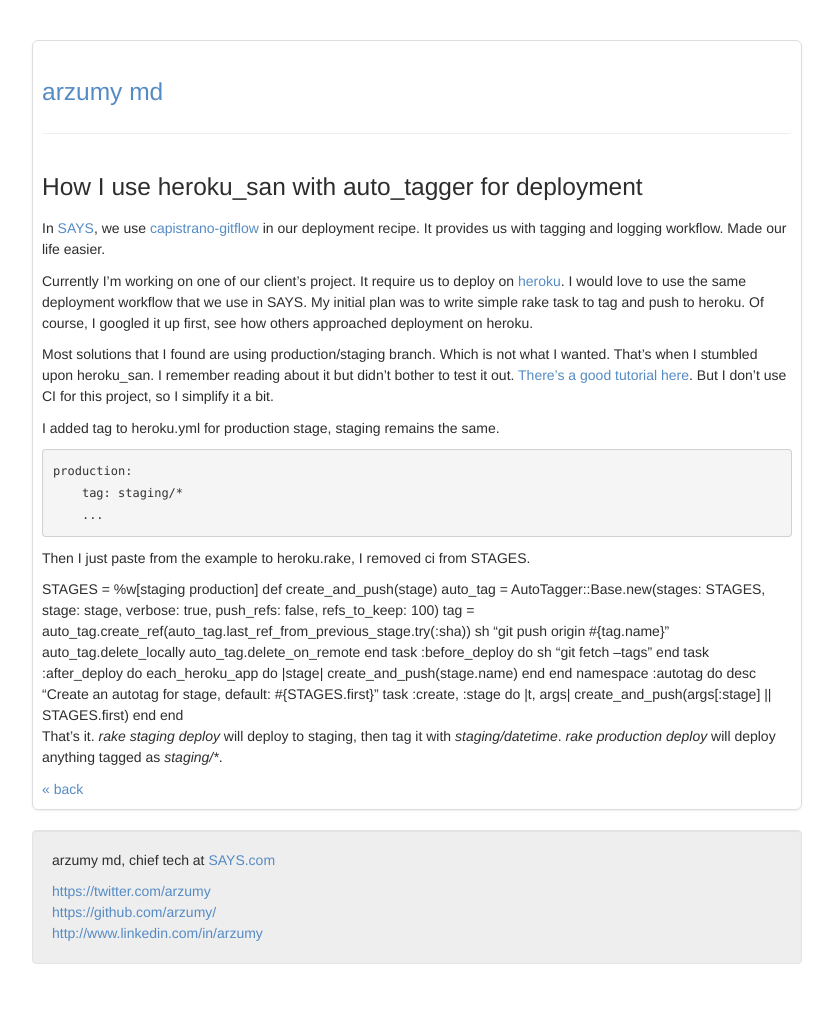
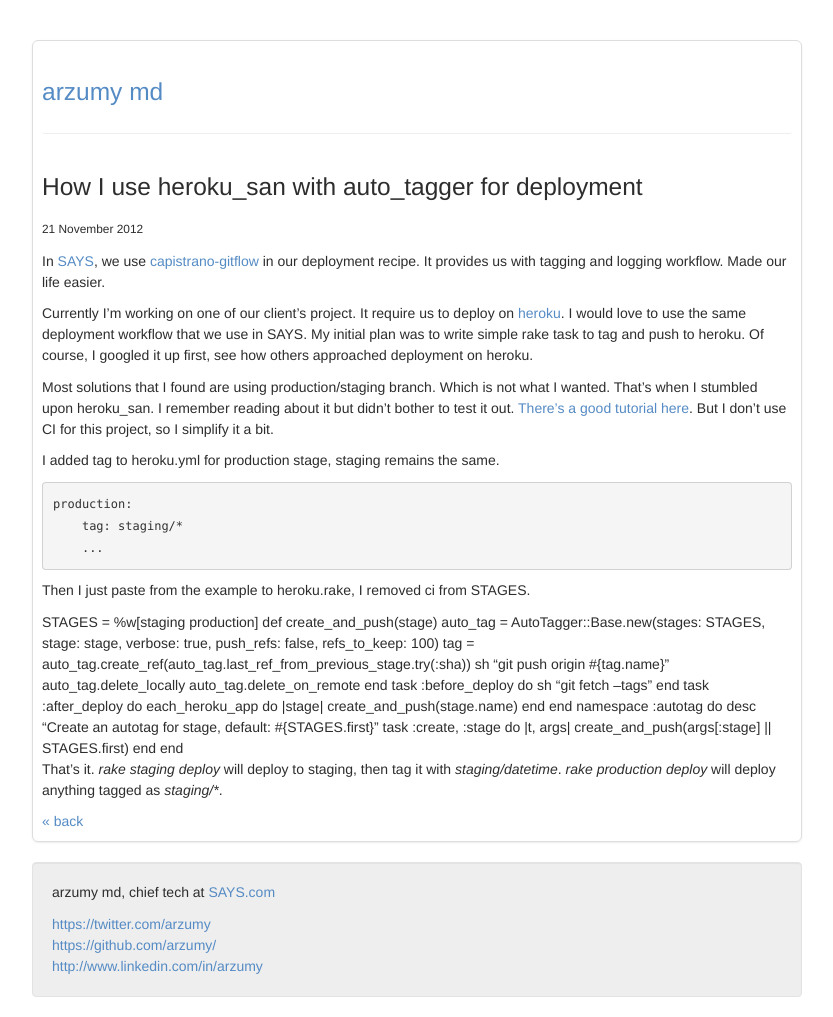
Before and after one commit to arzumy/arzumy.github.com, a Jekyll site: the page built from _posts/2012-11-21-how-i-use-heroku_san-and-auto_tagger-for-deployment.md, in a window 1280 px wide. Shown: the whole page, without its empty margins (223-1056 px from the left). Built offline with Jekyll 4.4.1, drawn with Linux system fonts in a browser that asks for light colours; some web fonts are replaced; before the commit the page ends 984 px from its top, so only the background shows below that.

Commit message:
add date to post

```diff
--- a/_posts/2012-11-21-how-i-use-heroku_san-and-auto_tagger-for-deployment.md
+++ b/_posts/2012-11-21-how-i-use-heroku_san-and-auto_tagger-for-deployment.md
@@ -3,6 +3,7 @@
 title: How I use heroku_san with auto_tagger for deployment
 tags : [heroku, deployment, rails, ruby]
 ---
+<p><small>{{ page.date | date_to_long_string }}</small></p>
 
 In [SAYS](http://says.com), we use [capistrano-gitflow](https://github.com/technicalpickles/capistrano-gitflow) in our deployment recipe. It provides us with tagging and logging workflow. Made our life easier.
 
```
